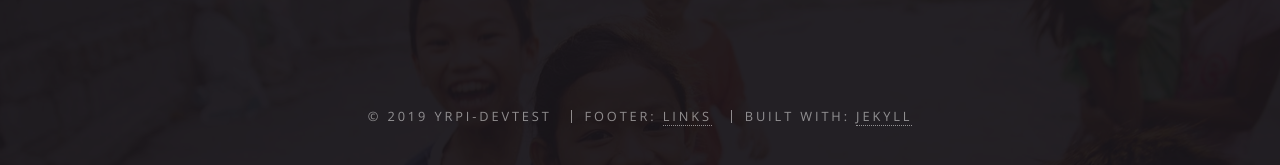
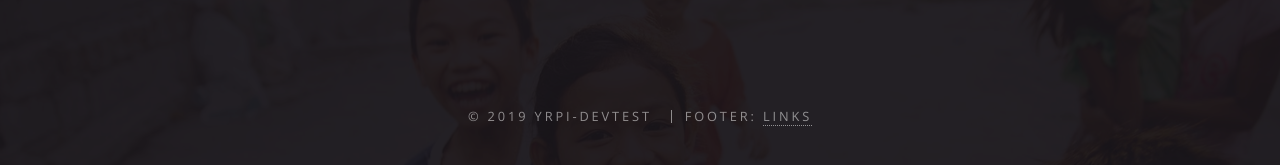
Before and after one commit to ydaves/ydaves.github.io, a Jekyll site: the page built from index.html, in a window 1280 px wide and 900 px high, scrolled down 2288 px. Shown: the part 681-846 px from the top of the window. Built offline with Jekyll 4.4.1, drawn with Linux system fonts in a browser that asks for light colours.

Commit message:
Update footer.html

```diff
--- a/_includes/footer.html
+++ b/_includes/footer.html
@@ -22,6 +22,5 @@
     {{ thisyear }}
     {% if site.owner %}{{ site.owner }}{% else %}{{ site.title }}{% endif %}</li>
     <li>FOOTER: <a href="#" target="_blank">LINKS</a></li>
-    <li>Built with: <a href="http://jekyllrb.com" target="_blank">Jekyll</a></li>
   </ul>
 </footer>
```
